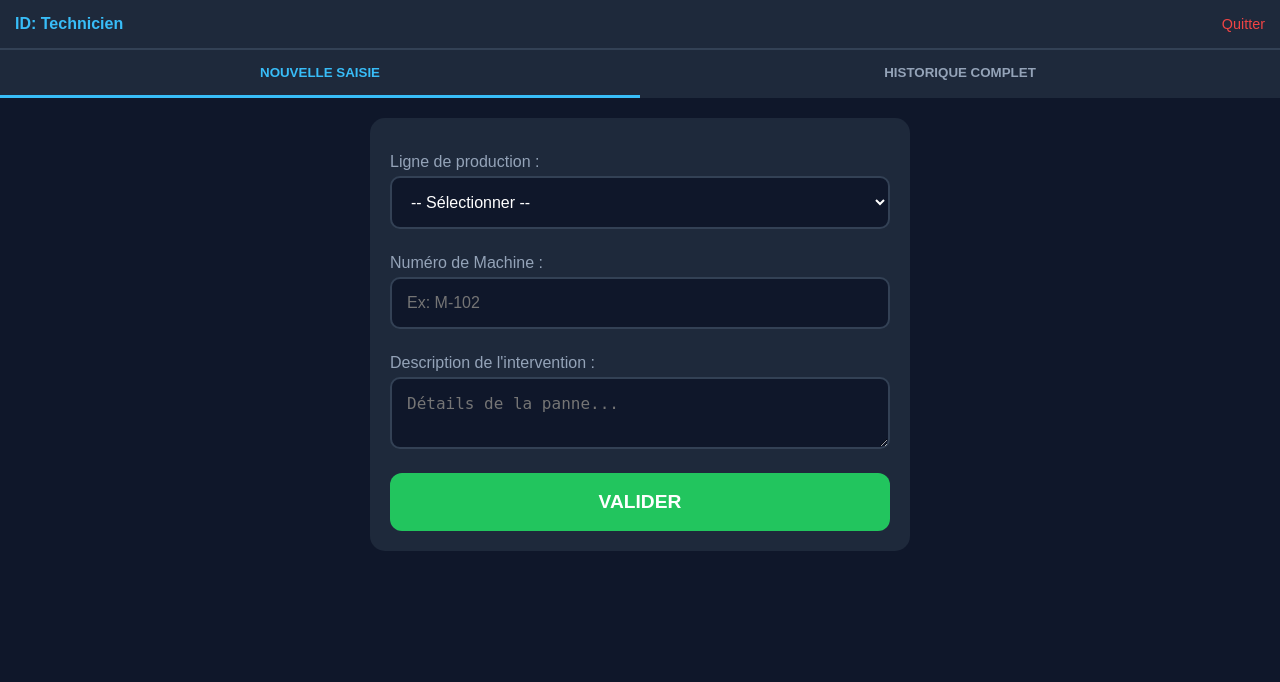
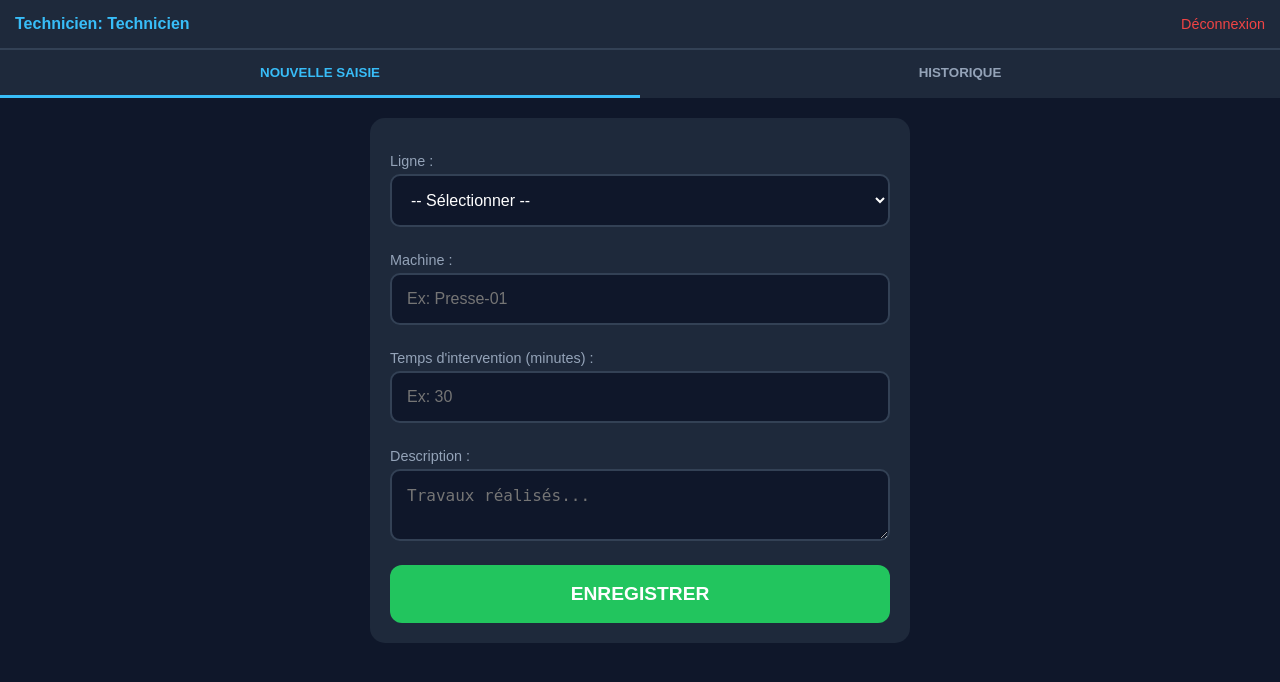
Before and after one commit to idryssbek/gmao-rhone-backend, a Flask app: page /page_technicien in a window 1280 px wide. Shown: the top 682 px of the page. Run offline with Flask 3, Linux system fonts and the light colour scheme; data that the repository does not hold is empty; some libraries are stand-ins or nearby versions.

Commit message:
Update technicien.html

```diff
--- a/templates/technicien.html
+++ b/templates/technicien.html
@@ -6,69 +6,66 @@
     <title>Technicien - GMAO</title>
     <style>
         body { background: #0f172a; color: white; font-family: sans-serif; margin: 0; padding: 0; height: 100vh; display: flex; flex-direction: column; }
-
-        /* Menu du haut */
         header { background: #1e293b; padding: 15px; display: flex; justify-content: space-between; align-items: center; border-bottom: 2px solid #334155; }
         .user-info { color: #38bdf8; font-weight: bold; }
         .logout { color: #ef4444; text-decoration: none; font-size: 0.9rem; }
 
-        /* Système d'onglets */
         .tabs { display: flex; background: #1e293b; }
         .tab-btn { flex: 1; padding: 15px; border: none; background: none; color: #94a3b8; font-weight: bold; cursor: pointer; border-bottom: 3px solid transparent; }
         .tab-btn.active { color: #38bdf8; border-bottom-color: #38bdf8; background: #1e293b; }
 
-        /* Contenu des onglets */
         .tab-content { flex: 1; overflow-y: auto; padding: 20px; display: none; }
         .tab-content.active { display: block; }
 
-        /* Style Formulaire */
         .form-card { background: #1e293b; padding: 20px; border-radius: 15px; max-width: 500px; margin: 0 auto; }
-        label { display: block; margin: 15px 0 5px; color: #94a3b8; }
+        label { display: block; margin: 15px 0 5px; color: #94a3b8; font-size: 0.9rem; }
         select, input, textarea {
             width: 100%; padding: 15px; border-radius: 10px; border: 2px solid #334155;
             background: #0f172a; color: white; font-size: 1rem; box-sizing: border-box; margin-bottom: 10px;
         }
         .btn-valider { width: 100%; padding: 18px; border-radius: 12px; border: none; background: #22c55e; color: white; font-weight: bold; font-size: 1.2rem; cursor: pointer; margin-top: 10px; }
 
-        /* Style Liste Historique */
         .inter-item { background: #1e293b; padding: 15px; border-radius: 10px; margin-bottom: 12px; border-left: 6px solid #475569; }
-        .statut-en_attente { border-left-color: #f59e0b; } /* Orange */
-        .statut-saisi_gmao { border-left-color: #22c55e; } /* Vert */
+        .statut-en_attente { border-left-color: #f59e0b; }
+        .statut-saisi_gmao { border-left-color: #22c55e; }
         .item-header { display: flex; justify-content: space-between; font-size: 0.85rem; margin-bottom: 8px; }
         .item-title { font-weight: bold; font-size: 1.1rem; margin-bottom: 5px; }
         .item-desc { color: #cbd5e1; font-size: 0.95rem; line-height: 1.4; }
+        .badge-temps { background: #334155; padding: 3px 8px; border-radius: 5px; color: #38bdf8; font-size: 0.8rem; }
     </style>
 </head>
 <body>
 
     <header>
-        <span class="user-info">ID: <span id="tech-nom">...</span></span>
-        <a href="/" class="logout">Quitter</a>
+        <span class="user-info">Technicien: <span id="tech-nom">...</span></span>
+        <a href="/" class="logout">Déconnexion</a>
     </header>
 
     <div class="tabs">
         <button class="tab-btn active" onclick="switchTab('saisie')">NOUVELLE SAISIE</button>
-        <button class="tab-btn" onclick="switchTab('historique')">HISTORIQUE COMPLET</button>
+        <button class="tab-btn" onclick="switchTab('historique')">HISTORIQUE</button>
     </div>
 
     <div id="saisie" class="tab-content active">
         <div class="form-card">
-            <label>Ligne de production :</label>
+            <label>Ligne :</label>
             <select id="ligne-select"><option value="">-- Sélectionner --</option></select>
 
-            <label>Numéro de Machine :</label>
-            <input type="text" id="machine-input" placeholder="Ex: M-102">
+            <label>Machine :</label>
+            <input type="text" id="machine-input" placeholder="Ex: Presse-01">
 
-            <label>Description de l'intervention :</label>
-            <textarea id="desc-input" placeholder="Détails de la panne..."></textarea>
+            <label>Temps d'intervention (minutes) :</label>
+            <input type="number" id="temps-input" placeholder="Ex: 30" inputmode="numeric">
 
-            <button class="btn-valider" onclick="envoyerIntervention()">VALIDER</button>
+            <label>Description :</label>
+            <textarea id="desc-input" placeholder="Travaux réalisés..."></textarea>
+
+            <button class="btn-valider" onclick="envoyerIntervention()">ENREGISTRER</button>
         </div>
     </div>
 
     <div id="historique" class="tab-content">
-        <div id="liste-interventions">
-            </div>
+        <div id="liste-interventions"></div>
     </div>
 
     <script>
@@ -76,14 +73,11 @@
         const techId = localStorage.getItem('user_id');
         document.getElementById('tech-nom').innerText = techNom;
 
-        // Navigation entre onglets
         function switchTab(tabId) {
             document.querySelectorAll('.tab-content').forEach(c => c.classList.remove('active'));
             document.querySelectorAll('.tab-btn').forEach(b => b.classList.remove('active'));
-
             document.getElementById(tabId).classList.add('active');
             event.currentTarget.classList.add('active');
-
             if(tabId === 'historique') chargerHistorique();
         }
 
@@ -97,31 +91,35 @@
         async function envoyerIntervention() {
             const ligne = document.getElementById('ligne-select').value;
             const machine = document.getElementById('machine-input').value;
+            const temps = document.getElementById('temps-input').value;
             const desc = document.getElementById('desc-input').value;
 
-            if(!ligne || !machine || !desc) { alert("Merci de tout remplir !"); return; }
+            if(!ligne || !machine || !desc) { alert("Veuillez remplir les champs obligatoires !"); return; }
+
+            // On ajoute le temps dans la description pour l'instant si ta base n'a pas de colonne "temps"
+            const descriptionFinale = desc + (temps ? ` (Durée: ${temps} min)` : "");
 
             const res = await fetch('/api/save_intervention', {
                 method: 'POST',
                 headers: {'Content-Type': 'application/json'},
                 body: JSON.stringify({
                     ligne: ligne, machine: machine, nom_op: techNom,
-                    description: desc, id_referent: techId
+                    description: descriptionFinale, id_referent: techId
                 })
             });
 
             if(res.ok) {
-                alert("Enregistré avec succès !");
+                alert("Intervention enregistrée !");
                 document.getElementById('machine-input').value = "";
+                document.getElementById('temps-input').value = "";
                 document.getElementById('desc-input').value = "";
-                switchTab('historique'); // Bascule auto vers l'historique pour voir le résultat
+                switchTab('historique');
             }
         }
 
         async function chargerHistorique() {
             const container = document.getElementById('liste-interventions');
             container.innerHTML = "<p style='text-align:center'>Chargement...</p>";
-
             const res = await fetch('/api/historique_complet');
             const data = await res.json();
             container.innerHTML = "";
```
